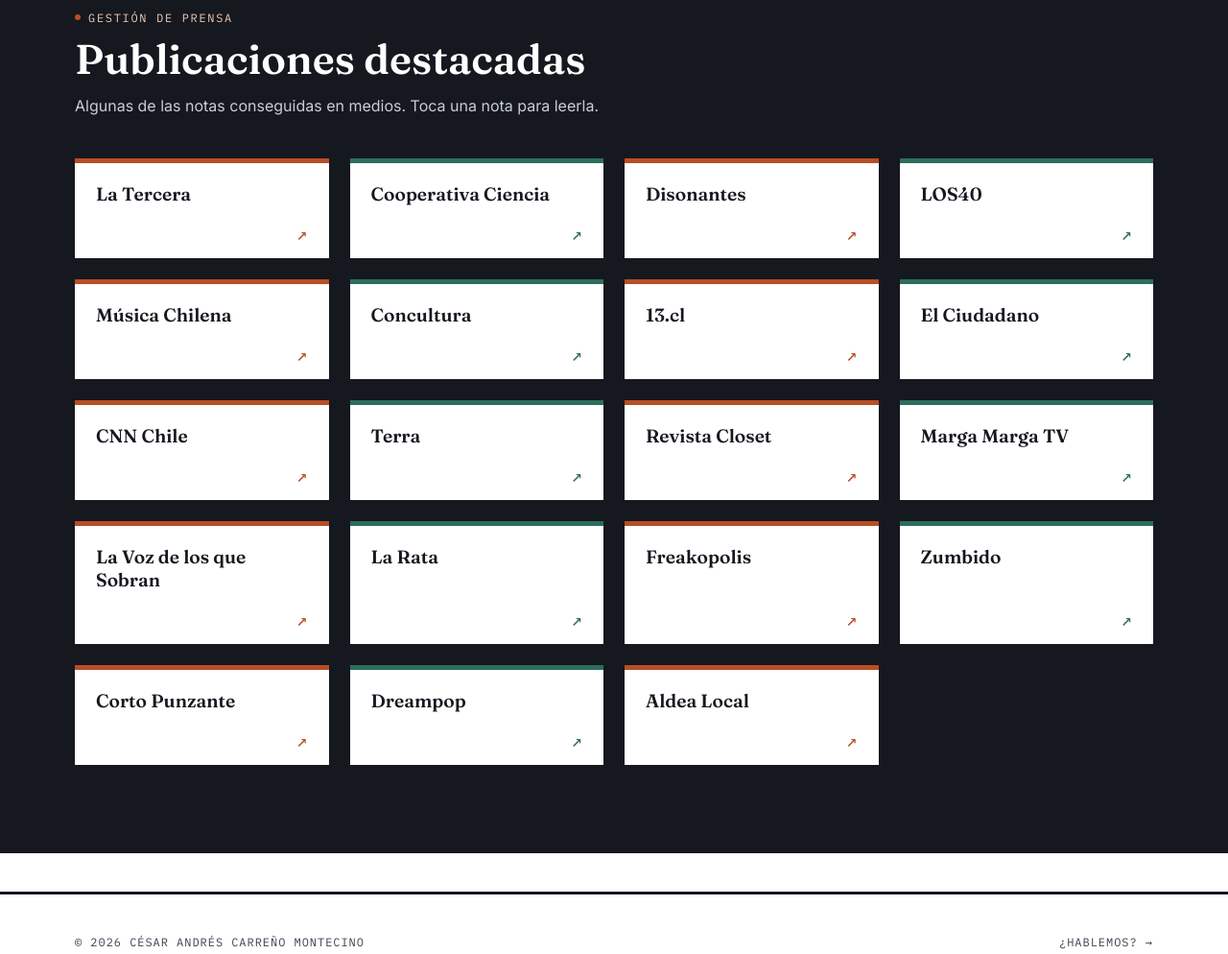
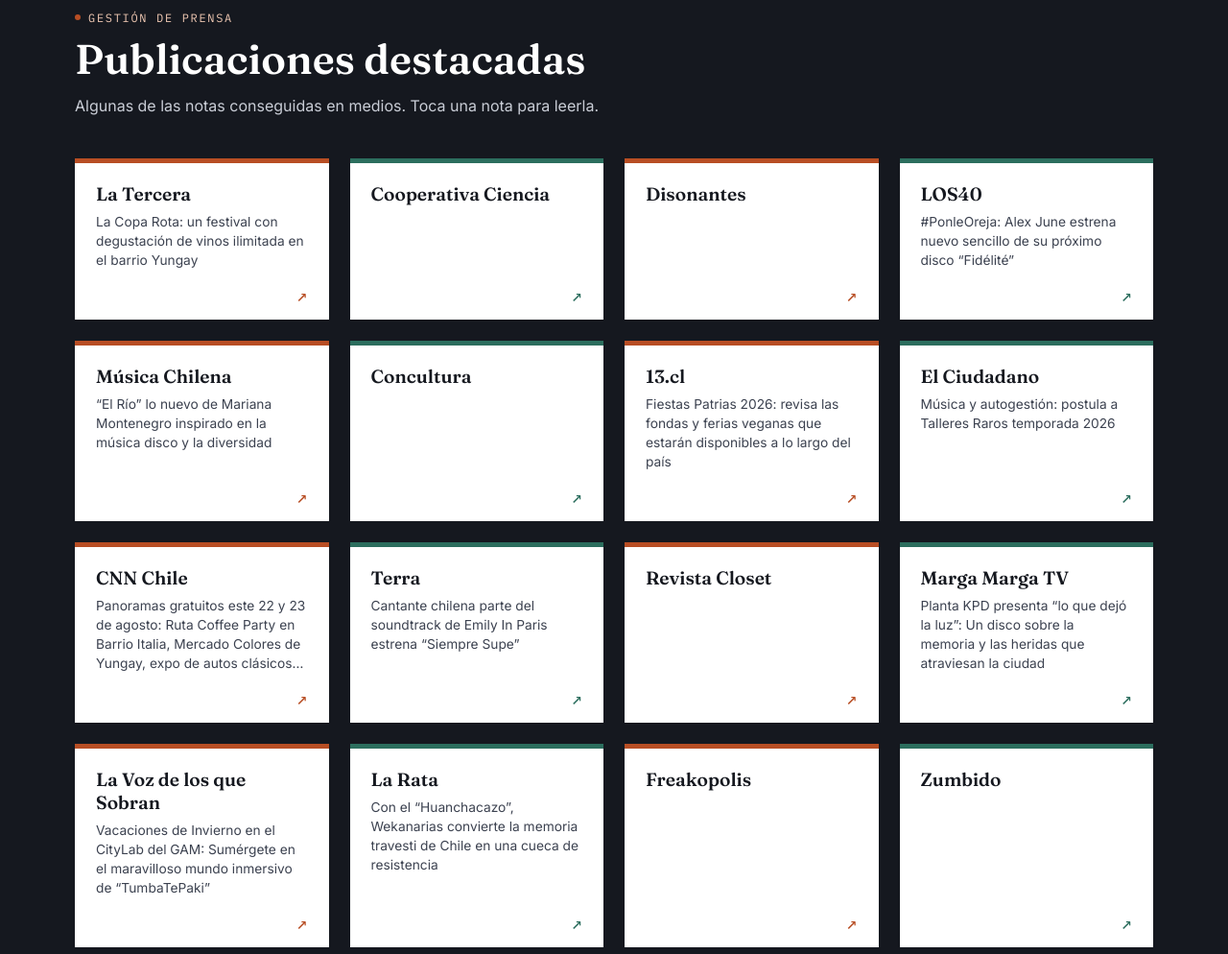
Before and after one commit to princesar96/cesarcarreno-portafolio, a plain HTML site: page comunicaciones.html in a window 1280 px wide. Shown: the part 1048-2042 px from the top of the page at 96% size. Drawn offline with Linux system fonts and the light colour scheme.

Commit message:
Gestión de prensa: títulos de nota bajo cada medio (10 de 19, en progreso)
Co-Authored-By: Claude Sonnet 5.5 <noreply@anthropic.com>
Claude-Session: https://claude.ai/code/session_01MSLJ7chE2SqULiKGURKdy9

```diff
--- a/comunicaciones.html
+++ b/comunicaciones.html
@@ -167,20 +167,20 @@
         <p>Algunas de las notas conseguidas en medios. Toca una nota para leerla.</p>
       </div>
       <ul class="pubs-grid">
-          <li><a class="pub-card" href="https://www.latercera.com/finde/noticia/la-copa-rota-un-festival-con-degustacion-de-vinos-ilimitada-en-el-barrio-yungay/" target="_blank" rel="noopener noreferrer"><span>La Tercera</span></a></li>
+          <li><a class="pub-card" href="https://www.latercera.com/finde/noticia/la-copa-rota-un-festival-con-degustacion-de-vinos-ilimitada-en-el-barrio-yungay/" target="_blank" rel="noopener noreferrer"><span>La Tercera</span><small>La Copa Rota: un festival con degustación de vinos ilimitada en el barrio Yungay</small></a></li>
           <li><a class="pub-card" href="https://www.cooperativaciencia.cl/tendencias/2023/11/23/jazz-y-estrellas-en-el-space-is-the-place-del-barrio-yungay/" target="_blank" rel="noopener noreferrer"><span>Cooperativa Ciencia</span></a></li>
           <li><a class="pub-card" href="https://www.disonantes.cl/feria-pop-celebrara-el-legado-de-cecilia-y-los-20-anos-de-lulu-jam-en-un-evento-gratuito-en-casa-compania/" target="_blank" rel="noopener noreferrer"><span>Disonantes</span></a></li>
-          <li><a class="pub-card" href="https://los40.cl/2023/ponleoreja-alex-june-estrena-nuevo-sencillo-de-su-proximo-disco-fidelite-149152.html" target="_blank" rel="noopener noreferrer"><span>LOS40</span></a></li>
-          <li><a class="pub-card" href="https://www.musicachilena.cl/v2/el-rio-lo-nuevo-de-mariana-montenegro-inspirado-en-la-musica-disco-y-la-diversidad/" target="_blank" rel="noopener noreferrer"><span>Música Chilena</span></a></li>
+          <li><a class="pub-card" href="https://los40.cl/2023/ponleoreja-alex-june-estrena-nuevo-sencillo-de-su-proximo-disco-fidelite-149152.html" target="_blank" rel="noopener noreferrer"><span>LOS40</span><small>#PonleOreja: Alex June estrena nuevo sencillo de su próximo disco “Fidélité”</small></a></li>
+          <li><a class="pub-card" href="https://www.musicachilena.cl/v2/el-rio-lo-nuevo-de-mariana-montenegro-inspirado-en-la-musica-disco-y-la-diversidad/" target="_blank" rel="noopener noreferrer"><span>Música Chilena</span><small>“El Río” lo nuevo de Mariana Montenegro inspirado en la música disco y la diversidad</small></a></li>
           <li><a class="pub-card" href="https://concultura.cl/festival-santiago-vegan-una-alternativa-para-celebrar-fiestas-patrias-llega-a-matucana-100-con-musica-gastronomia-y-cultura/" target="_blank" rel="noopener noreferrer"><span>Concultura</span></a></li>
-          <li><a class="pub-card" href="https://www.13.cl/programas/noticias-13/servicios/fiestas-patrias-2026-revisa-las-fondas-y-ferias-veganas-que-estaran" target="_blank" rel="noopener noreferrer"><span>13.cl</span></a></li>
-          <li><a class="pub-card" href="https://www.elciudadano.com/arte-cultura/musica-y-autogestion-postula-a-talleres-raros-temporada-2026/04/29/" target="_blank" rel="noopener noreferrer"><span>El Ciudadano</span></a></li>
-          <li><a class="pub-card" href="https://www.cnnchile.com/cultura/panoramas-gratuitos-este-22-y-23-de-agosto-ruta-coffee-party-en-barrio-italia-mercado-colores-de-yungay-expo-de-autos-clasicos-en-nunoa-y-torneo-de-puzzles-en-el-mut/" target="_blank" rel="noopener noreferrer"><span>CNN Chile</span></a></li>
-          <li><a class="pub-card" href="https://www.terra.cl/entretenimiento/2022/9/30/cantante-chilena-parte-del-soundtrack-de-emily-in-paris-estrena-siempre-supe-14797.html" target="_blank" rel="noopener noreferrer"><span>Terra</span></a></li>
+          <li><a class="pub-card" href="https://www.13.cl/programas/noticias-13/servicios/fiestas-patrias-2026-revisa-las-fondas-y-ferias-veganas-que-estaran" target="_blank" rel="noopener noreferrer"><span>13.cl</span><small>Fiestas Patrias 2026: revisa las fondas y ferias veganas que estarán disponibles a lo largo del país</small></a></li>
+          <li><a class="pub-card" href="https://www.elciudadano.com/arte-cultura/musica-y-autogestion-postula-a-talleres-raros-temporada-2026/04/29/" target="_blank" rel="noopener noreferrer"><span>El Ciudadano</span><small>Música y autogestión: postula a Talleres Raros temporada 2026</small></a></li>
+          <li><a class="pub-card" href="https://www.cnnchile.com/cultura/panoramas-gratuitos-este-22-y-23-de-agosto-ruta-coffee-party-en-barrio-italia-mercado-colores-de-yungay-expo-de-autos-clasicos-en-nunoa-y-torneo-de-puzzles-en-el-mut/" target="_blank" rel="noopener noreferrer"><span>CNN Chile</span><small>Panoramas gratuitos este 22 y 23 de agosto: Ruta Coffee Party en Barrio Italia, Mercado Colores de Yungay, expo de autos clásicos en Ñuñoa y torneo de puzzles en el MUT</small></a></li>
+          <li><a class="pub-card" href="https://www.terra.cl/entretenimiento/2022/9/30/cantante-chilena-parte-del-soundtrack-de-emily-in-paris-estrena-siempre-supe-14797.html" target="_blank" rel="noopener noreferrer"><span>Terra</span><small>Cantante chilena parte del soundtrack de Emily In Paris estrena “Siempre Supe”</small></a></li>
           <li><a class="pub-card" href="https://www.revistacloset.cl/web/2026/04/05/rosa-del-nilo-presenta-el-videoclip-de-run-run-un-adelanto-de-su-proximo-ep-de-duelo-en-duelo/" target="_blank" rel="noopener noreferrer"><span>Revista Closet</span></a></li>
-          <li><a class="pub-card" href="https://margamargatv.cl/planta-kpd-presenta-lo-que-dejo-la-luz-un-disco-sobre-la-memoria-y-las-heridas-que-atraviesan-la-ciudad/" target="_blank" rel="noopener noreferrer"><span>Marga Marga TV</span></a></li>
-          <li><a class="pub-card" href="https://lavozdelosquesobran.cl/cultura-b/vacaciones-de-invierno-en-el-citylab-del-gam-sumergete-en-el-maravilloso-mundo-inmersivo-de-tumbatepaki/28062024" target="_blank" rel="noopener noreferrer"><span>La Voz de los que Sobran</span></a></li>
-          <li><a class="pub-card" href="https://www.larata.cl/noticias/2026/09/18/con-el-huanchacazo-wekanarias-convierte-la-memoria-travesti-de-chile-en-una-cueca-de-resistencia/108981/" target="_blank" rel="noopener noreferrer"><span>La Rata</span></a></li>
+          <li><a class="pub-card" href="https://margamargatv.cl/planta-kpd-presenta-lo-que-dejo-la-luz-un-disco-sobre-la-memoria-y-las-heridas-que-atraviesan-la-ciudad/" target="_blank" rel="noopener noreferrer"><span>Marga Marga TV</span><small>Planta KPD presenta “lo que dejó la luz”: Un disco sobre la memoria y las heridas que atraviesan la ciudad</small></a></li>
+          <li><a class="pub-card" href="https://lavozdelosquesobran.cl/cultura-b/vacaciones-de-invierno-en-el-citylab-del-gam-sumergete-en-el-maravilloso-mundo-inmersivo-de-tumbatepaki/28062024" target="_blank" rel="noopener noreferrer"><span>La Voz de los que Sobran</span><small>Vacaciones de Invierno en el CityLab del GAM: Sumérgete en el maravilloso mundo inmersivo de “TumbaTePaki”</small></a></li>
+          <li><a class="pub-card" href="https://www.larata.cl/noticias/2026/09/18/con-el-huanchacazo-wekanarias-convierte-la-memoria-travesti-de-chile-en-una-cueca-de-resistencia/108981/" target="_blank" rel="noopener noreferrer"><span>La Rata</span><small>Con el “Huanchacazo”, Wekanarias convierte la memoria travesti de Chile en una cueca de resistencia</small></a></li>
           <li><a class="pub-card" href="https://freakopolis.cl/la-musica-que-se-esconde-detras-de-una-obra/" target="_blank" rel="noopener noreferrer"><span>Freakopolis</span></a></li>
           <li><a class="pub-card" href="https://zumbido.cl/vicente-cifuentes-anuncia-show-en-teatro-nescafe-de-las-artes/" target="_blank" rel="noopener noreferrer"><span>Zumbido</span></a></li>
           <li><a class="pub-card" href="https://cortopunzante.com/2026/11/01/blunesis-deja-atras-lo-electronico-y-escribe-en-espanol-en-silenciado/" target="_blank" rel="noopener noreferrer"><span>Corto Punzante</span></a></li>
--- a/styles.css
+++ b/styles.css
@@ -777,13 +777,14 @@ section.pubs-stage{
   display:grid;grid-template-columns:repeat(4,minmax(0,1fr));gap:22px;
 }
 .pub-card{
-  display:flex;flex-direction:column;justify-content:space-between;gap:20px;height:100%;min-height:104px;
+  display:flex;flex-direction:column;justify-content:flex-start;gap:0;height:100%;min-height:104px;
   padding:20px 22px 16px;background:var(--paper);color:var(--ink);text-decoration:none;
   border-top:5px solid var(--red);box-shadow:0 0 0 var(--red);
   transition:transform .18s ease,box-shadow .18s ease;
 }
 .pub-card span{font-family:var(--display);font-weight:600;font-size:1.2rem;line-height:1.25;}
-.pub-card::after{content:"\2197";align-self:flex-end;font-family:var(--mono);font-size:19px;line-height:1;color:var(--red);}
+.pub-card small{display:-webkit-box;-webkit-box-orient:vertical;-webkit-line-clamp:4;overflow:hidden;margin-top:8px;font-family:var(--sans);font-weight:400;font-size:.86rem;line-height:1.45;color:var(--ink-soft);}
+.pub-card::after{content:"\2197";align-self:flex-end;margin-top:auto;padding-top:16px;font-family:var(--mono);font-size:19px;line-height:1;color:var(--red);}
 .pubs-grid li:nth-child(even) .pub-card{border-top-color:var(--green);}
 .pubs-grid li:nth-child(even) .pub-card::after{color:var(--green);}
 .pub-card:hover,.pub-card:focus-visible{transform:translate(-3px,-3px);box-shadow:6px 6px 0 var(--red);outline:none;}
```
